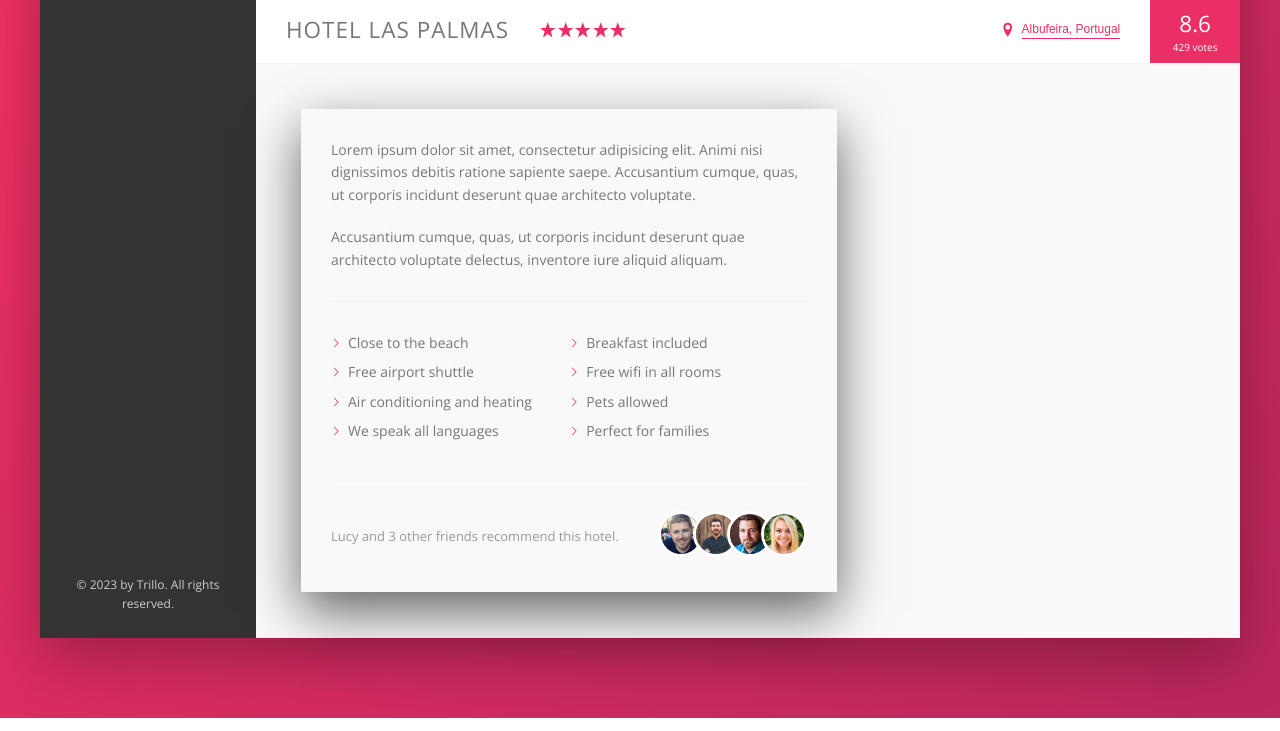
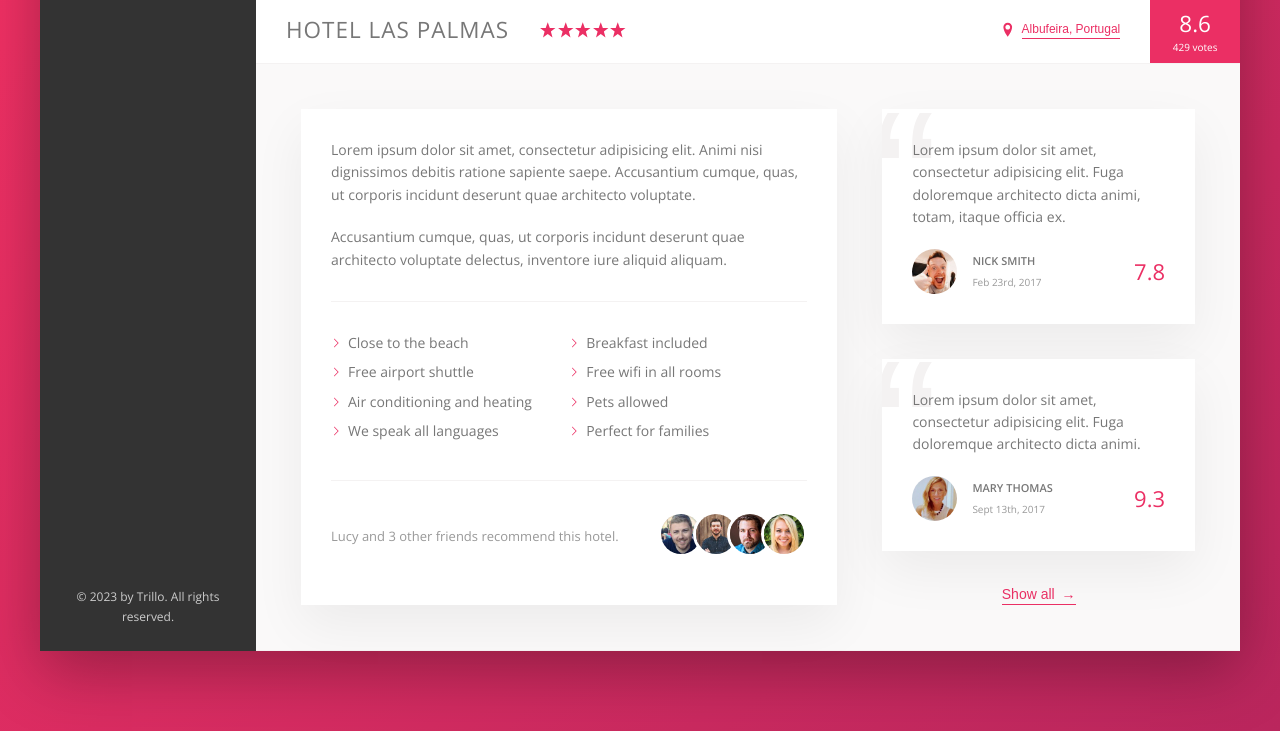
Before and after one commit to ahmetcankaratas/trillo-booking, a website: page index.html in a window 1280 px wide. Shown: the part 538-1269 px from the top of the page. Drawn offline with nearby package versions, Linux system fonts and the light colour scheme.

Commit message:
add user review section

```diff
--- a/index.html
+++ b/index.html
@@ -204,6 +204,48 @@
                 </div>
               </div>
             </div>
+
+            <div class="user-reviews">
+              <figure class="review">
+                <blockquote class="review__text">
+                  Lorem ipsum dolor sit amet, consectetur adipisicing elit. Fuga
+                  doloremque architecto dicta animi, totam, itaque officia ex.
+                </blockquote>
+                <figcaption class="review__user">
+                  <img
+                    src="img/user-1.jpg"
+                    alt="User 1"
+                    class="review__photo"
+                  />
+                  <div class="review__user-box">
+                    <p class="review__user-name">Nick Smith</p>
+                    <p class="review__user-date">Feb 23rd, 2017</p>
+                  </div>
+                  <div class="review__rating">7.8</div>
+                </figcaption>
+              </figure>
+
+              <figure class="review">
+                <blockquote class="review__text">
+                  Lorem ipsum dolor sit amet, consectetur adipisicing elit. Fuga
+                  doloremque architecto dicta animi.
+                </blockquote>
+                <figcaption class="review__user">
+                  <img
+                    src="img/user-2.jpg"
+                    alt="User 1"
+                    class="review__photo"
+                  />
+                  <div class="review__user-box">
+                    <p class="review__user-name">Mary Thomas</p>
+                    <p class="review__user-date">Sept 13th, 2017</p>
+                  </div>
+                  <div class="review__rating">9.3</div>
+                </figcaption>
+              </figure>
+
+              <button class="btn-inline">Show all <span>&rarr;</span></button>
+            </div>
           </div>
         </main>
       </div>
--- a/sass/_base.scss
+++ b/sass/_base.scss
@@ -30,7 +30,7 @@ Grey dark 3: #999
     --color-white: #fff;
 
   --shadow-dark: 0 2rem 6rem rgba(0,0,0,.3);
-  --shadow-light: 0 2rem 5rem rgba(0,0,0,.6);
+  --shadow-light: 0 2rem 5rem rgba(0,0,0,.06);
 
   --line: 1px solid var(--color-grey-light-2);
 }
--- a/sass/_components.scss
+++ b/sass/_components.scss
@@ -283,8 +283,17 @@
     cursor: pointer;
     transition: all .2s;
 
+    & span {
+        margin-left: 3px;
+        transition: margin-left .2s;
+    }
+
     &:hover {
         color: var(--color-grey-dark-1);
+
+        span {
+            margin-left: 8px;
+        }
     }
 
     &:focus {
@@ -384,3 +393,67 @@
         }
     }
 }
+
+/// ////////////////////////////////////////
+/// Reviews
+.review{
+    background-color: var(--color-white);
+    box-shadow: var(--shadow-light);
+    padding: 3rem;
+    margin-bottom: 3.5rem;
+    position: relative;
+    overflow: hidden;
+
+    &__text {
+        margin-bottom: 2rem;
+        z-index: 10;
+        position: relative;
+    }
+
+    &__user {
+        display:flex;
+        align-items: center;
+    }
+
+    &__photo {
+        height: 4.5rem;
+        width: 4.5rem;
+        border-radius: 50%;
+        margin-right: 1.5rem;
+    }
+
+    &__user-box {
+        margin-right: auto;
+    }
+
+    &__user-name {
+        font-size: 1.1rem;
+        font-weight: 700;
+        text-transform: uppercase;
+        margin-bottom: .4rem;
+    }
+
+    &__user-date {
+        font-size: 1rem;
+        color: var(--color-grey-dark-3);
+
+    }
+
+    &__rating {
+        font-size: 2.2rem;
+        font-weight: 300;
+        color: var(--color-primary);
+    }
+
+    &::before {
+        content: "\201C";
+        position: absolute;
+        top: -2.75rem;
+        left: -1rem;
+        line-height: 1;
+        font-size: 20rem;
+        color: var(--color-grey-light-2);
+        font-family: sans-serif;
+    }
+
+}
--- a/sass/_layout.scss
+++ b/sass/_layout.scss
@@ -39,6 +39,7 @@
 }
 
 .detail {
+  font-size: 1.4rem;
   display: flex;
   padding: 4.5rem;
   background-color: var(--color-grey-light-1);
@@ -46,15 +47,17 @@
 }
 
 .description {
-  font-size: 1.4rem;
-  background-color: (--color-white);
-  box-shadow: 0 2rem 5rem rgba(0,0,0,.6);
+  background-color: var(--color-white);
+  box-shadow: var(--shadow-light);
   padding: 3rem;
   flex: 0 0 60%;
   margin-right: 4.5rem;
 }
 
 .user-reviews {
- background-color: yellowgreen;
  flex: 1;
+
+ display: flex;
+ flex-direction: column;
+ align-items: center;
 }
```
Also changed, not shown: css/style.css.
